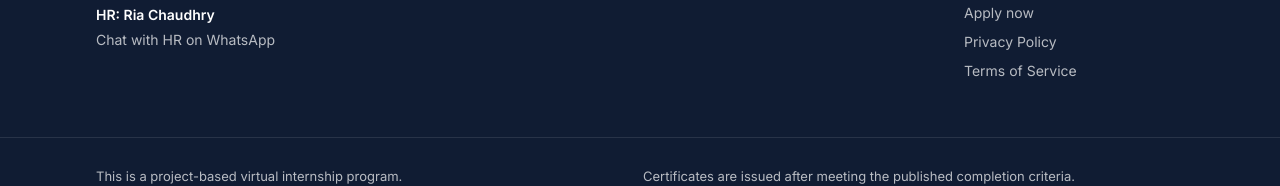
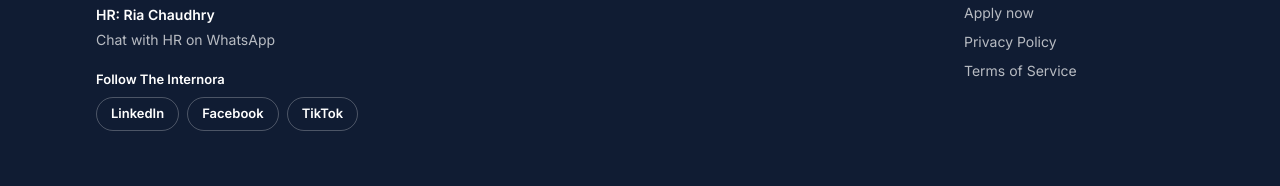
Before and after one commit to riachaudry/Zinternora, a Next.js app: page / in a window 1280 px wide. Shown: the part 4295-4481 px from the top of the page. Built offline with nearby package versions, Linux system fonts and the light colour scheme; no server answers; the database is empty.

Commit message:
Offer letter email and reply-to

```diff
--- a/src/app/(site)/contact/page.tsx
+++ b/src/app/(site)/contact/page.tsx
@@ -1,3 +1,4 @@
+import { SOCIAL_LINKS } from '@/lib/brand';
 import { Card, SectionHead, Button, Alert } from '@/components/ui';
 import { getBrand } from '@/lib/settings';
 
@@ -24,6 +25,12 @@ export default async function ContactPage() {
             <a href={`mailto:${brand.supportEmail}`} className="underline decoration-amber/60 underline-offset-4">{brand.supportEmail}</a>
           </p>
           <Button href={brand.hrWhatsappLink} className="mt-6 w-full">Open WhatsApp chat</Button>
+          <p className="mt-5 text-[13px] font-semibold text-slate-light">Follow us</p>
+          <p className="mt-1 flex flex-wrap gap-x-4 gap-y-1 text-[15px] font-semibold">
+            {SOCIAL_LINKS.map((l) => (
+              <a key={l.label} href={l.href} target="_blank" rel="noopener noreferrer" className="text-signal underline underline-offset-4">{l.label}</a>
+            ))}
+          </p>
         </Card>
 
         <Card className="p-7">
--- a/src/app/dashboard/tasks/[taskId]/SubmitForm.tsx
+++ b/src/app/dashboard/tasks/[taskId]/SubmitForm.tsx
@@ -4,7 +4,7 @@ import { useRouter } from 'next/navigation';
 import { Card, Button, Alert } from '@/components/ui';
 import { Uploader, type Uploaded } from '@/components/portal/Uploader';
 import { postJson } from '@/components/portal/form';
-import { LINKEDIN_URL } from '@/lib/brand';
+import { SOCIAL_LINKS } from '@/lib/brand';
 
 export function SubmitForm({ taskId, userId, submissionType, allowed, resubmit }: {
   taskId: string; userId: string; submissionType: string; allowed: string[]; resubmit: boolean;
@@ -61,8 +61,13 @@ export function SubmitForm({ taskId, userId, submissionType, allowed, resubmit }
             <li><strong>Your work link</strong> (GitHub, Figma, Google Drive, live demo).</li>
             <li><strong>Proof of the task</strong>: screenshots or a short screen-recording video. Upload the file below, or paste a Google Drive / YouTube (unlisted) link above.</li>
             <li><strong>A LinkedIn post</strong> about this task that mentions <strong>The Internora</strong> (tag our page). Paste the post link below.</li>
-            <li><strong>Follow our LinkedIn page</strong> (required for all interns):{' '}
-              <a href={LINKEDIN_URL} target="_blank" rel="noopener noreferrer" className="font-semibold text-signal underline">The Internora on LinkedIn</a>.
+            <li><strong>Follow our pages</strong> (required for all interns):{' '}
+              {SOCIAL_LINKS.map((l, i) => (
+                <React.Fragment key={l.label}>
+                  {i > 0 && ' · '}
+                  <a href={l.href} target="_blank" rel="noopener noreferrer" className="font-semibold text-signal underline">{l.label}</a>
+                </React.Fragment>
+              ))}.
             </li>
           </ol>
         </div>
--- a/src/components/site/Footer.tsx
+++ b/src/components/site/Footer.tsx
@@ -1,6 +1,6 @@
 import Link from 'next/link';
 import { Logo } from '@/components/Logo';
-import { TRUST_STATEMENTS } from '@/lib/brand';
+import { TRUST_STATEMENTS, SOCIAL_LINKS } from '@/lib/brand';
 import { getBrand } from '@/lib/settings';
 
 const COLUMNS = [
@@ -22,6 +22,17 @@ export async function Footer() {
             <a href={brand.hrWhatsappLink} className="mt-1 inline-block hover:text-white">
               Chat with HR on WhatsApp
             </a>
+          </div>
+          <div className="mt-5">
+            <p className="text-[13px] font-semibold text-white">Follow The Internora</p>
+            <ul className="mt-2 flex flex-wrap gap-2">
+              {SOCIAL_LINKS.map((l) => (
+                <li key={l.label}>
+                  <a href={l.href} target="_blank" rel="noopener noreferrer"
+                     className="inline-block rounded-full border border-white/25 px-3.5 py-1.5 text-[13px] font-semibold text-white hover:bg-white/10">{l.label}</a>
+                </li>
+              ))}
+            </ul>
           </div>
         </div>
 
--- a/src/lib/brand.ts
+++ b/src/lib/brand.ts
@@ -53,3 +53,11 @@ export const WEEK_COMPLETION_THRESHOLD = 0.7;
 
 /** The Internora company page. Every student must follow it and tag it in their task post. */
 export const LINKEDIN_URL = 'https://www.linkedin.com/company/the-internora/';
+export const FACEBOOK_URL = 'https://www.facebook.com/share/1EsoR1ukqg/';
+export const TIKTOK_URL = 'https://vm.tiktok.com/ZN8BwuqXs/';
+/** Official The Internora pages, shown in the footer, contact page, task form and emails. */
+export const SOCIAL_LINKS = [
+  { label: 'LinkedIn', href: LINKEDIN_URL },
+  { label: 'Facebook', href: FACEBOOK_URL },
+  { label: 'TikTok', href: TIKTOK_URL },
+] as const;
--- a/src/lib/email/templates.ts
+++ b/src/lib/email/templates.ts
@@ -77,7 +77,7 @@ export const TEMPLATES: Record<TemplateKey, (c: Ctx) => { subject: string; html:
       `<p>Hi ${c.name},</p><p>Your offer letter <strong>${c.offerId}</strong> has been issued for <strong>${c.field}</strong> (${c.duration} weeks).</p>`
       + (c.startDate && c.endDate ? `<p>Your internship runs from <strong>${c.startDate}</strong> to <strong>${c.endDate}</strong>.</p>` : '')
       + (c.weekOneHeld ? `<p>Your Week 1 tasks will be opened by HR shortly and you will get a notification on your dashboard.</p>` : `<p>Week 1 is open now.</p>`)
-      + `<p>Please follow The Internora on LinkedIn and tag us when you post your task work.</p>`,
+      + `<p>Please follow The Internora on <a href="https://www.linkedin.com/company/the-internora/">LinkedIn</a>, <a href="https://www.facebook.com/share/1EsoR1ukqg/">Facebook</a> and <a href="https://vm.tiktok.com/ZN8BwuqXs/">TikTok</a>, and tag us on LinkedIn when you post your task work.</p>`,
       { label: 'View offer letter', href: `${site()}/dashboard/offer-letter` }),
   }),
   internship_activated: (c) => ({
```
